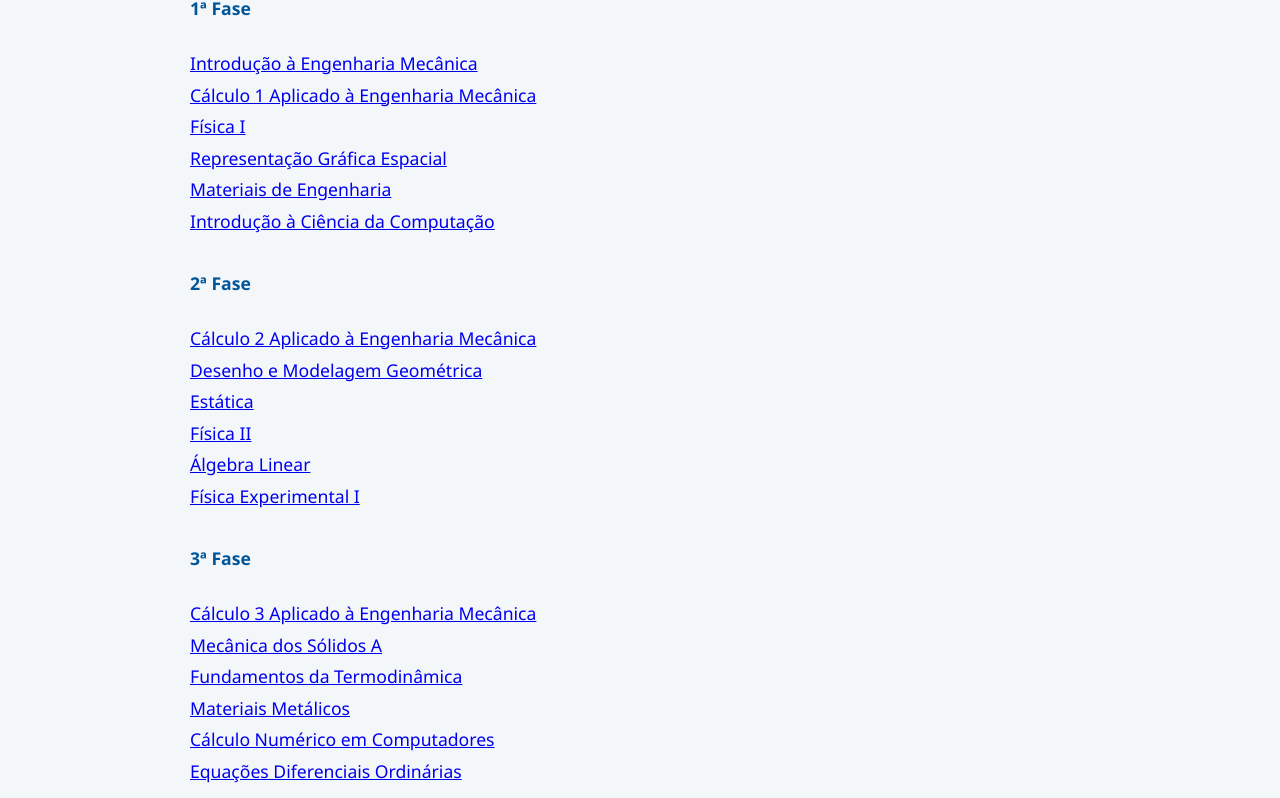
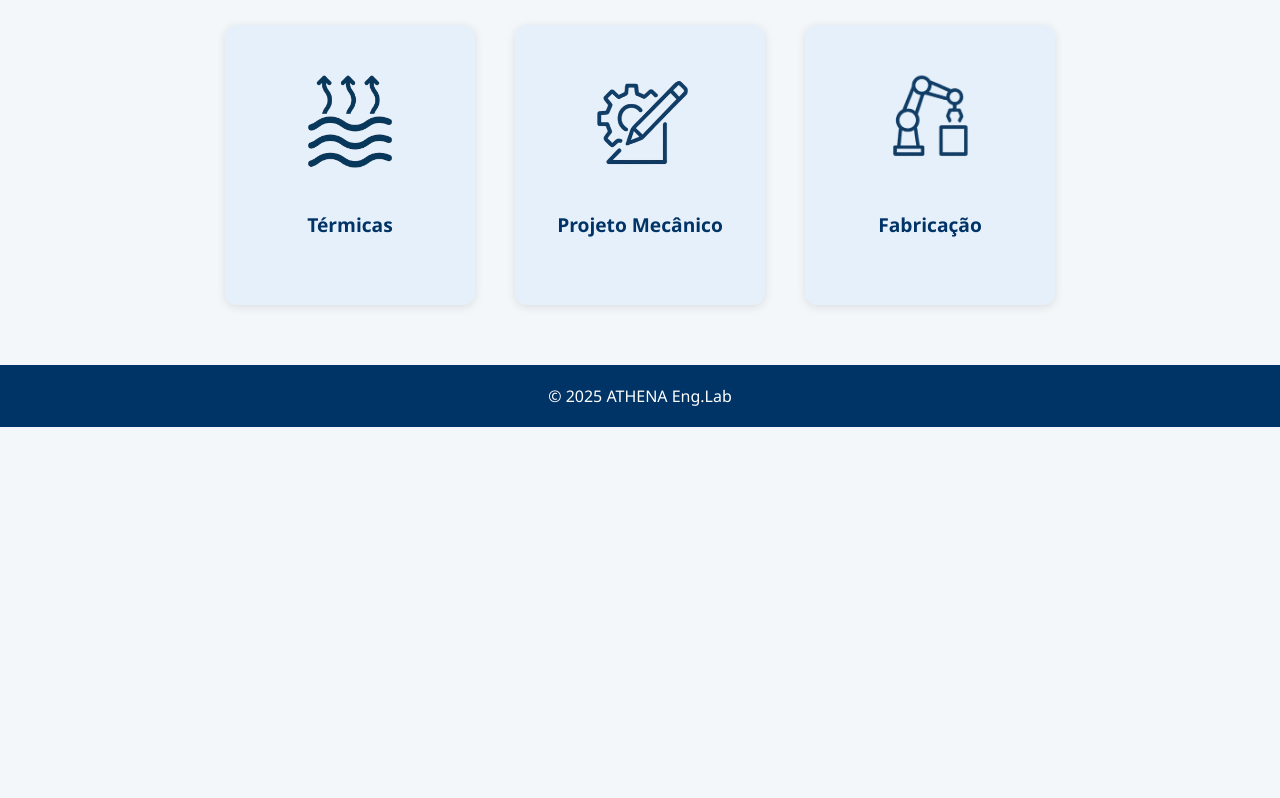
Before and after one commit to joaotcarvalho/athena-englab, a plain HTML site: page arquivos.html in a window 1280 px wide. Shown: the part 297-1095 px from the top of the page. After the commit the page ends 800 px from the top, so only its background shows below. Drawn offline with Linux system fonts and the light colour scheme.

Commit message:
novo design pagina de arquivos

```diff
--- a/arquivos.html
+++ b/arquivos.html
@@ -21,6 +21,40 @@
   </nav>
 
   <main>
+    <section style="padding: 60px 20px;">
+      <h2 style="text-align: center; color: #003366; font-size: 2rem; margin-bottom: 40px;">Áreas da Engenharia Mecânica</h2>
+
+      <div style="display: flex; flex-wrap: wrap; justify-content: center; gap: 40px;">
+
+        <!-- Card 1 - Térmicas -->
+        <a href="termodinamica.html" style="text-decoration: none;">
+          <div style="width: 250px; height: 280px; background-color: #e6f0fa; border-radius: 12px; box-shadow: 0 2px 10px rgba(0,0,0,0.1); display: flex; flex-direction: column; align-items: center; justify-content: center; transition: transform 0.3s, box-shadow 0.3s;" onmouseover="this.style.transform='scale(1.05)'; this.style.boxShadow='0 6px 20px rgba(0,0,0,0.15)'" onmouseout="this.style.transform='scale(1)'; this.style.boxShadow='0 2px 10px rgba(0,0,0,0.1)'">
+            <img src="imagens/termicas.png" alt="Térmicas" style="width: 100px; height: 100px; object-fit: contain; margin-bottom: 20px;" />
+            <h3 style="color: #003366; font-size: 1.2rem;">Térmicas</h3>
+          </div>
+        </a>
+
+        <!-- Card 2 - Projeto Mecânico -->
+        <a href="projeto_mecanico.html" style="text-decoration: none;">
+          <div style="width: 250px; height: 280px; background-color: #e6f0fa; border-radius: 12px; box-shadow: 0 2px 10px rgba(0,0,0,0.1); display: flex; flex-direction: column; align-items: center; justify-content: center; transition: transform 0.3s, box-shadow 0.3s;" onmouseover="this.style.transform='scale(1.05)'; this.style.boxShadow='0 6px 20px rgba(0,0,0,0.15)'" onmouseout="this.style.transform='scale(1)'; this.style.boxShadow='0 2px 10px rgba(0,0,0,0.1)'">
+            <img src="imagens/projeto-mecanico.png" alt="Projeto Mecânico" style="width: 100px; height: 100px; object-fit: contain; margin-bottom: 20px;" />
+            <h3 style="color: #003366; font-size: 1.2rem;">Projeto Mecânico</h3>
+          </div>
+        </a>
+
+        <!-- Card 3 - Fabricação -->
+        <a href="fabricacao.html" style="text-decoration: none;">
+          <div style="width: 250px; height: 280px; background-color: #e6f0fa; border-radius: 12px; box-shadow: 0 2px 10px rgba(0,0,0,0.1); display: flex; flex-direction: column; align-items: center; justify-content: center; transition: transform 0.3s, box-shadow 0.3s;" onmouseover="this.style.transform='scale(1.05)'; this.style.boxShadow='0 6px 20px rgba(0,0,0,0.15)'" onmouseout="this.style.transform='scale(1)'; this.style.boxShadow='0 2px 10px rgba(0,0,0,0.1)'">
+            <img src="imagens/fabricacao.png" alt="Fabricação" style="width: 100px; height: 100px; object-fit: contain; margin-bottom: 20px;" />
+            <h3 style="color: #003366; font-size: 1.2rem;">Fabricação</h3>
+          </div>
+        </a>
+
+      </div>
+    </section>
+
+
+<!--
     <section style="padding: 40px 20px; max-width: 900px; margin: 0 auto;">
       <h3 style="font-size: 1.8rem; color: #003366; margin-bottom: 20px;">Disciplinas do Curso de Engenharia Mecânica (UFSC)</h3>
       <div style="line-height: 1.8; font-size: 1.1rem;">
@@ -96,6 +130,8 @@
       </ul>
     </div>
     </section>
+
+-->
   </main>
   <footer>&copy; 2025 ATHENA Eng.Lab</footer>
 </body>
```
Also changed, not shown: ChatGPT Image 4 de abr. de 2025, 16_17_56.png (added), imagens/fabricacao.png (added), imagens/projeto-mecanico.png (added), imagens/termicas.png (added), 2 other files.
